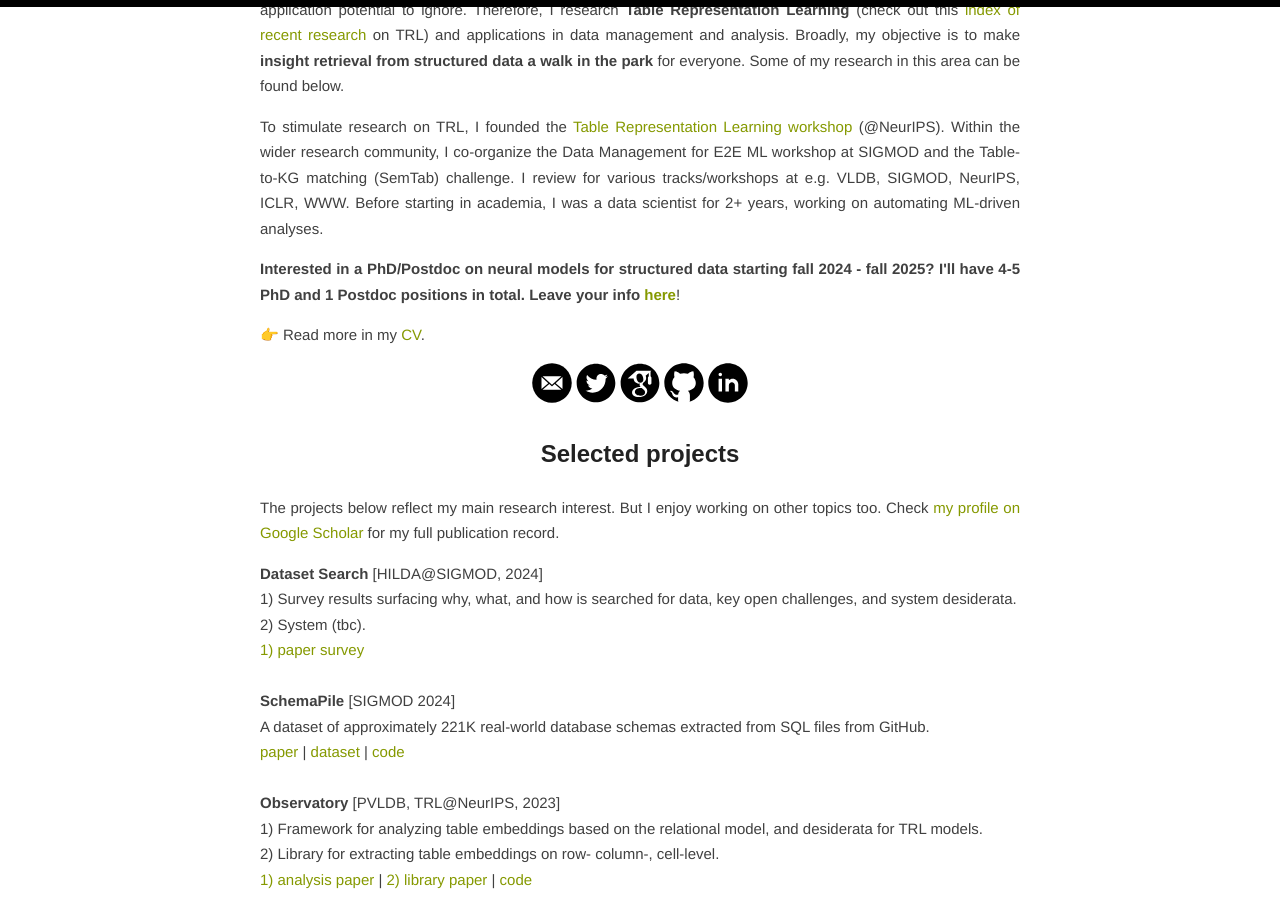
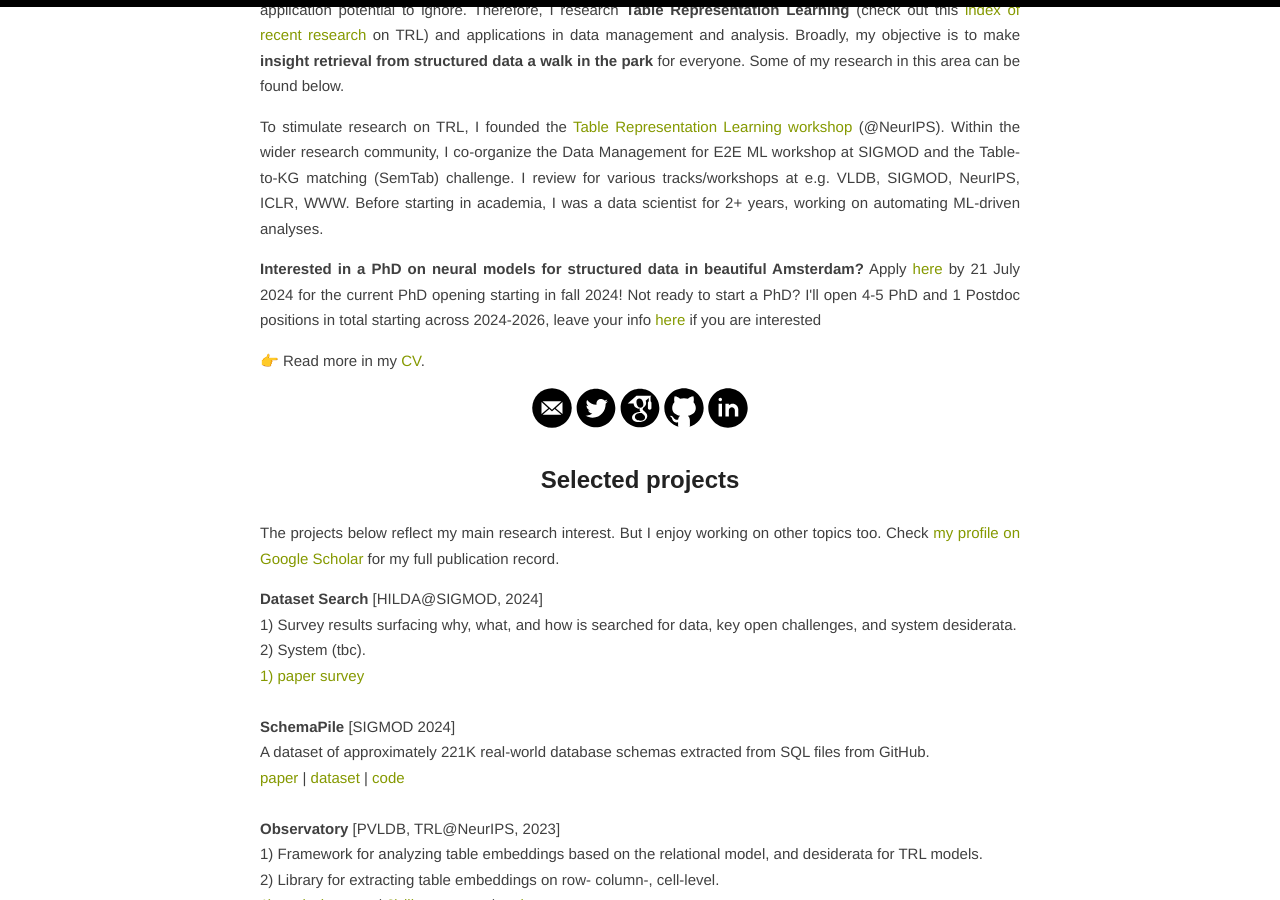
Before and after one commit to madelonhulsebos/madelonhulsebos.github.io, a Jekyll site: the page built from index.html, in a window 1280 px wide and 900 px high, scrolled down 457 px. Built offline with Jekyll 4.4.1, drawn with Linux system fonts in a browser that asks for light colours; the list of posts is cut into pages by our own code.

Commit message:
add vacancy

```diff
--- a/index.html
+++ b/index.html
@@ -31,7 +31,8 @@ layout: default
   </p>
 
   <p>
-    <b>Interested in a PhD/Postdoc on neural models for structured data starting fall 2024 - fall 2025? I'll have 4-5 PhD and 1 Postdoc positions in total. Leave your info <a href="https://forms.gle/DqYMbj4uXZ5uUbAX7" target="_blank">here</a></b>!
+    <b>Interested in a PhD on neural models for structured data in beautiful Amsterdam?</b> Apply <a href="https://www.cwi.nl/en/jobs/vacancies/1092242/" target="blank">here</a> by 21 July 2024 for the current PhD opening starting in fall 2024!
+    Not ready to start a PhD? I'll open 4-5 PhD and 1 Postdoc positions in total starting across 2024-2026, leave your info <a href="https://forms.gle/DqYMbj4uXZ5uUbAX7" target="_blank">here</a> if you are interested
   </p>
 
   <p>
```
